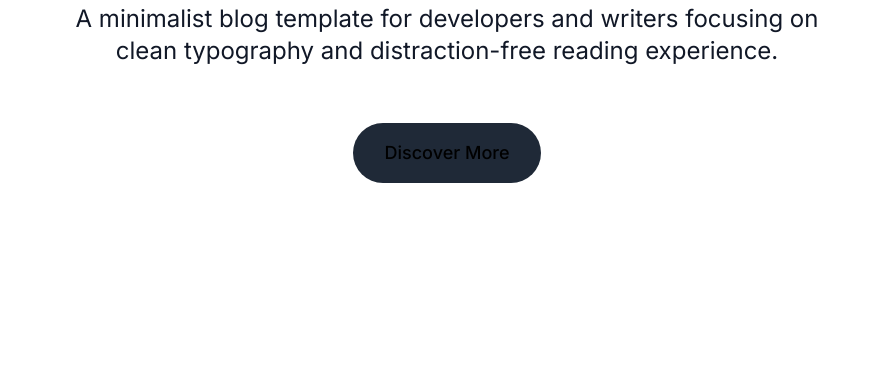
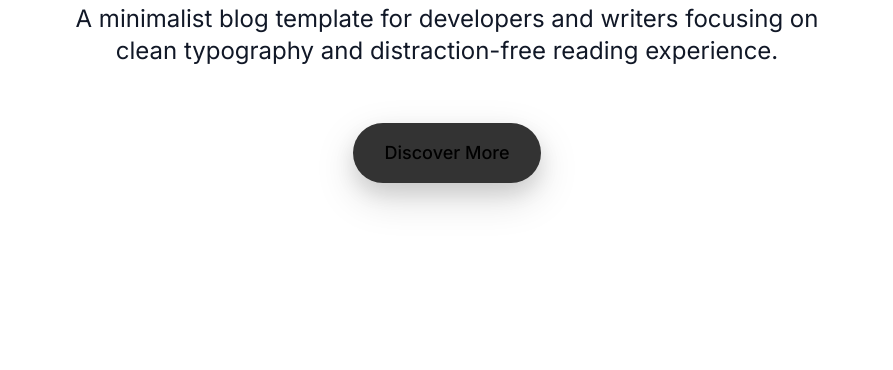
Before and after one commit to zhumengting01/AI-Weekly, an Astro site: page / in a window 1280 px wide. In both pictures the pointer is over the link "Discover More". Shown: the part 369-739 px from the top of the page, without its empty margins (193-1086 px from the left). Built offline with nearby package versions, Linux system fonts and the light colour scheme; Astro itself is replaced by a stand-in of ours.

Commit message:
Großen, leicht grauen Box-Shadow zum Button auf der Startseite hinzugefügt

```diff
--- a/src/styles/global.css
+++ b/src/styles/global.css
@@ -31,10 +31,23 @@
 
 @layer components {
   .cta-button {
-    @apply inline-flex items-center justify-center px-8 py-4 bg-black text-white rounded-[99px] font-medium transition-colors hover:bg-gray-800 text-lg;
+    @apply inline-flex items-center justify-center px-8 py-4 bg-black text-white rounded-[99px] font-medium text-lg;
+    box-shadow: 0 10px 30px rgba(0, 0, 0, 0.1), 0 5px 15px rgba(0, 0, 0, 0.07);
+    transition: all 0.3s ease;
+  }
+
+  .cta-button:hover {
+    background-color: #333333;
+    box-shadow: 0 15px 40px rgba(0, 0, 0, 0.15), 0 10px 20px rgba(0, 0, 0, 0.1);
   }
 
   .dark .cta-button {
     @apply bg-white text-black hover:bg-gray-200;
+    box-shadow: 0 10px 30px rgba(255, 255, 255, 0.05), 0 5px 15px rgba(255, 255, 255, 0.03);
+  }
+
+  .dark .cta-button:hover {
+    background-color: #e5e5e5;
+    box-shadow: 0 15px 40px rgba(255, 255, 255, 0.07), 0 10px 20px rgba(255, 255, 255, 0.05);
   }
 }
```
